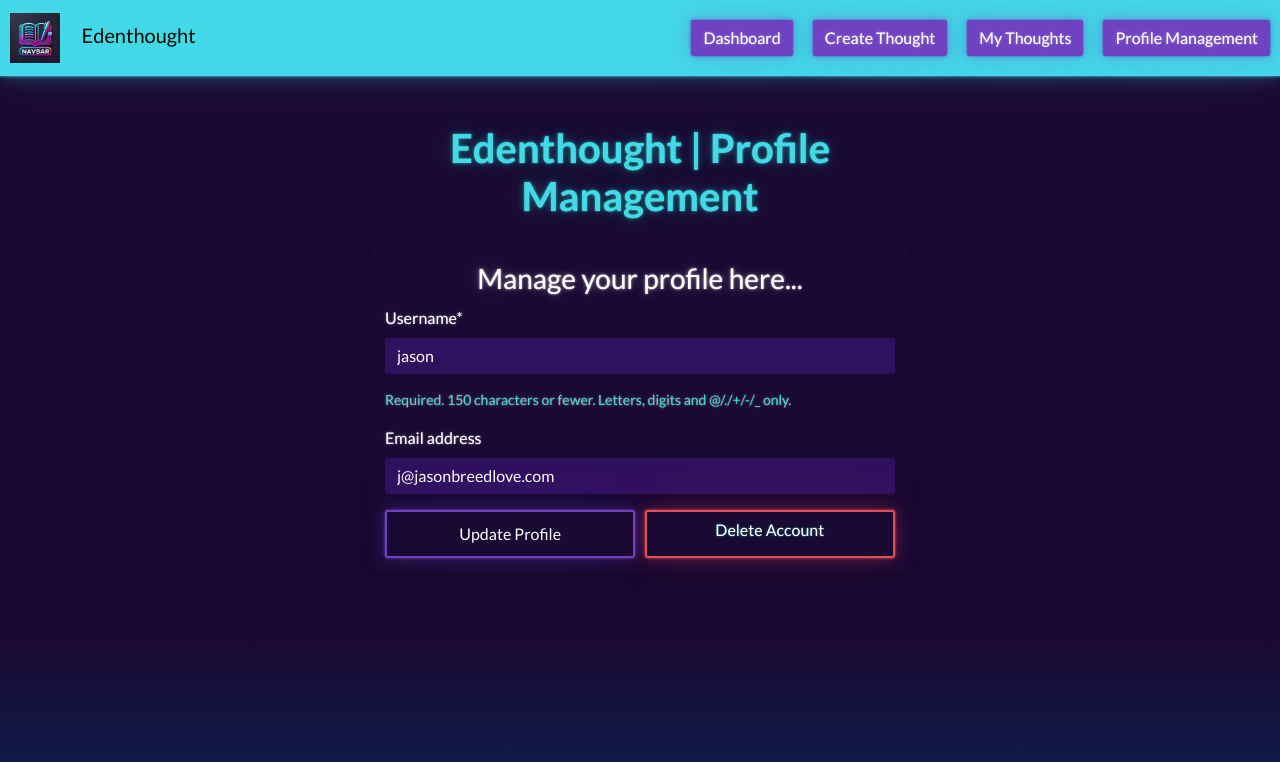
After one commit to Breedlove-Jason/edenthought, a Django app: page /profile-management/ in a window 1280 px wide. The commit adds this page. Shown: the top 762 px of the page. Run offline with Django 5.2, Linux system fonts and the light colour scheme; a user stored in the database is signed in; some libraries are stand-ins or nearby versions.

Commit message:
delete account functionality

```diff
--- a/journal/forms.py
+++ b/journal/forms.py
@@ -1,8 +1,9 @@
+from django import forms
 from django.contrib.auth.forms import UserCreationForm, AuthenticationForm
 from django.contrib.auth.models import User
-from django import forms
+from django.forms import ModelForm
 from django.forms.widgets import PasswordInput, TextInput
-from django.forms import ModelForm
+
 from .models import Thought
 
 
@@ -46,3 +47,25 @@ class LoginForm(AuthenticationForm):
     password = forms.CharField(
         widget=PasswordInput(attrs={"class": "form-control", "placeholder": "Password"})
     )
+
+
+class UpdateUserForm(forms.ModelForm):
+    password = None
+
+    class Meta:
+        model = User
+        fields = [
+            "username",
+            "email",
+        ]
+        exclude = [
+            "password1",
+            "password2",
+        ]
+
+        widgets = {
+            "username": TextInput(
+                attrs={"class": "form-control", "placeholder": "Username"}
+            ),
+            "email": TextInput(attrs={"class": "form-control", "placeholder": "Email"}),
+        }
--- a/journal/urls.py
+++ b/journal/urls.py
@@ -11,4 +11,6 @@ urlpatterns = [
     path("my-thoughts/", views.my_thoughts, name="my-thoughts"),
     path("update-thought/<int:pk>/", views.update_thought, name="update-thought"),
     path("delete-thought/<int:pk>/", views.delete_thought, name="delete-thought"),
+    path("profile-management/", views.profile_management, name="profile-management"),
+    path("delete-account/", views.delete_account, name="delete-account"),
 ]
--- a/journal/views.py
+++ b/journal/views.py
@@ -1,8 +1,10 @@
+from django.contrib import messages
 from django.contrib.auth import authenticate, login, logout
+from django.contrib.auth.decorators import login_required
 from django.shortcuts import render, redirect
-from .forms import CreateUserForm, LoginForm, ThoughtForm
-from django.contrib.auth.decorators import login_required
-from django.contrib import messages
+from django.contrib.auth.models import User
+
+from .forms import CreateUserForm, LoginForm, ThoughtForm, UpdateUserForm
 from .models import Thought
 
 
@@ -97,3 +99,25 @@ def delete_thought(request, pk):
         thought.delete()
         return redirect("my-thoughts")
     return render(request, "journal/delete-thought.html")
+
+
+@login_required(login_url="my-login")
+def profile_management(request):
+    form = UpdateUserForm(instance=request.user)
+    if request.method == "POST":
+        form = UpdateUserForm(request.POST, instance=request.user)
+        if form.is_valid():
+            form.save()
+            return redirect("dashboard")
+
+    context = {"UpdateUserForm": form}
+    return render(request, "journal/profile-management.html", context)
+
+
+@login_required(login_url="my-login")
+def delete_account(request):
+    if request.method == "POST":
+        delete_user = User.objects.get(username=request.user)
+        delete_user.delete()
+        return redirect("")
+    return render(request, "journal/delete-account.html")
--- a/templates/journal/base.html
+++ b/templates/journal/base.html
@@ -32,6 +32,9 @@
                 <li class="nav-item">
                     <a class="btn btn-primary navbar-btn" type="button" href="{% url 'my-thoughts' %}">My Thoughts</a>
                 </li>
+                <li class="nav-item">
+                    <a class="btn btn-primary navbar-btn" type="button" href="{% url 'profile-management' %}">Profile Management</a>
+                </li>
             {% else %}
                 <li class="nav-item">
                     <a class="btn btn-primary navbar-btn" type="button" href="{% url 'register' %}">Register</a>
@@ -39,6 +42,7 @@
                 <li class="nav-item">
                     <a class="btn btn-primary navbar-btn" type="button" href="{% url 'my-login' %}">Login</a>
                 </li>
+
 
             {% endif %}
         </ul>
--- a/templates/journal/dashboard.html
+++ b/templates/journal/dashboard.html
@@ -7,10 +7,10 @@
         <div class="row justify-content-center">
             <div class="col-md-6">
                 <h1 class="text-center mb-4 headings">Edenthought | Dashboard</h1>
-                <div class="card center-content">
+                <div class="card center-content ">
                     <div class="card-body">
                         <h3 class="card-title">{{ user }}</h3>
-                        <a class="btn btn-outline-primary btn-w-50" type="button" href="{% url 'user-logout' %}">Logout</a>
+                        <a class="btn btn-outline-primary w-100" type="button" href="{% url 'user-logout' %}">Logout</a>
                     </div>
                 </div>
             </div>
--- /dev/null
+++ b/templates/journal/profile-management.html
@@ -0,0 +1,33 @@
+{% extends 'journal/base.html' %}
+{% load crispy_forms_tags %}
+{% block title %}Profile Management{% endblock %}
+
+{% block content %}
+    <div class="container mt-5 ">
+        <div class="row justify-content-center">
+            <div class="col-md-6">
+                <h1 class="text-center mb-4 headings">Edenthought | Profile Management</h1>
+                <div class="card ">
+                    <div class="card-body">
+                        <h3 class="card-title text-center">Manage your profile here...</h3>
+                        <form method="POST" autocomplete="off">
+                            {% csrf_token %}
+                            <div class="mb-3">{{ UpdateUserForm|crispy }}</div>
+                            <div class="center-button">
+                                <button
+                                        type="submit"
+                                        class="btn w-50 btn-outline-primary"
+                                >
+                                    Update Profile
+                                </button>
+                                &nbsp;
+                                &nbsp;
+                                <a class="btn btn-outline-danger w-50" type="button" href="{% url 'delete-account' %}">Delete Account</a>
+                            </div>
+                        </form>
+                    </div>
+                </div>
+            </div>
+        </div>
+    </div>
+{% endblock %}
```
Also changed, not shown: static/css/styles.css (+0 -10 lines), templates/journal/delete-account.html (added, +31 -0 lines), db.sqlite3.
